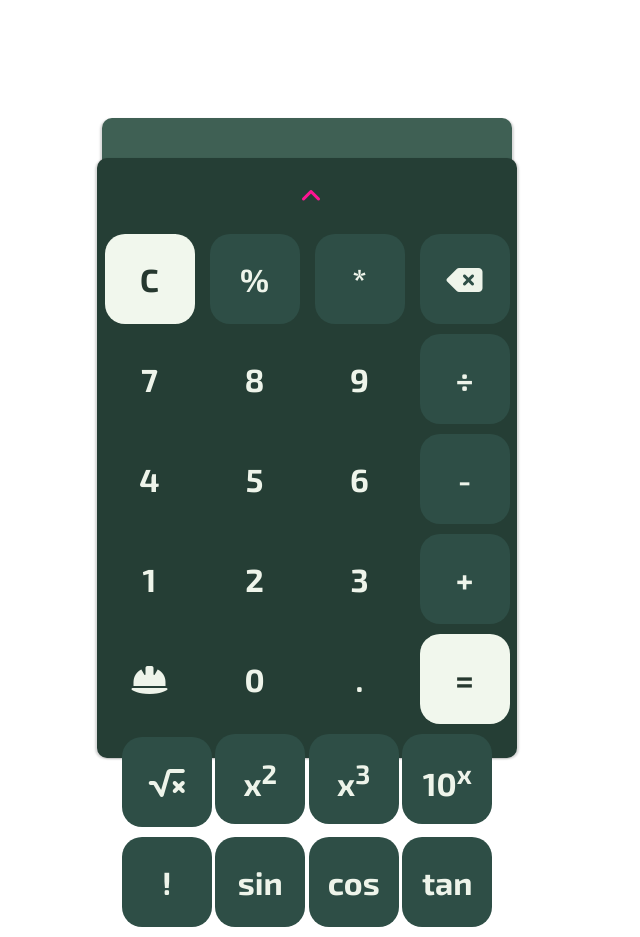
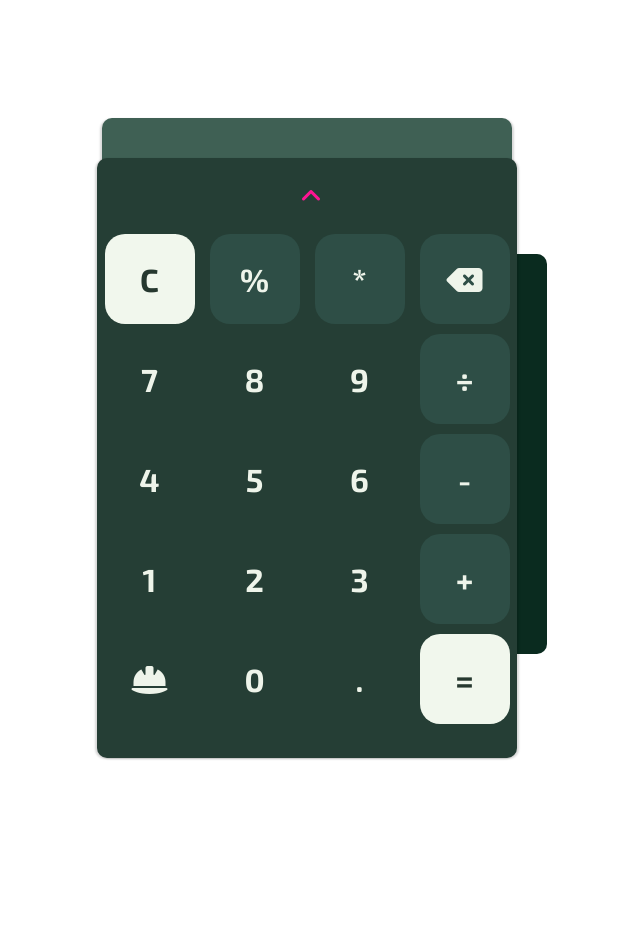
Before and after one commit to oddman-lab/javascript-basic, a plain HTML site: page Calculator/index.html in a window 1280 px wide. Shown: the whole page, without its empty margins (333-973 px from the left). After the commit the page ends 800 px from the top, so only its background shows below. Drawn offline with Linux system fonts and the light colour scheme.

Commit message:
Добавил стили расширенному калькулятору и исправил переполнение текстом в дисплее

```diff
--- a/Calculator/style.css
+++ b/Calculator/style.css
@@ -38,11 +38,15 @@ body {
   color: #ffffff;
   opacity: 0.6;
   font-size: 24px;
+  text-align: right;
+  word-break: break-word;
 }
 .current-input {
   color: #ffffff;
   font-size: 48px;
   padding-bottom: 40px;
+  text-align: right;
+  word-break: break-word;
 }
 .calc__body {
   background-color: #253e35;
@@ -102,6 +106,36 @@ body {
     opacity: 0.5;
   }
 .body__extended {
+  width: 220px;
+  flex-wrap: nowrap;
+  align-items: center;
+  background-color: #0A2B1F;
+  border-top-right-radius: 10px;
+  border-bottom-right-radius: 10px;
+  padding-left: 20px;
+  position: relative;
+  bottom: 80%;
+  left: 50%;
+  transition: all 0.25s ease-in-out;
+  transform: translateX(0px);
+  opacity: 1;
+  z-index: -1;
 }
-.visually-hidden {
+
+.body__extended_show {
+  transform: translateX(210px);
+  transition: all 0.25s ease-in;
+  opacity: 1;
 }
+.wrap > button.operation-char {
+  background: none;
+  border: none;
+  outline: crimson;
+
+}
+.wrap > button.operation-char:hover {
+  color: red;
+}
+.fa-hard-hat_engiOn {
+  color: coral;
+}
```
